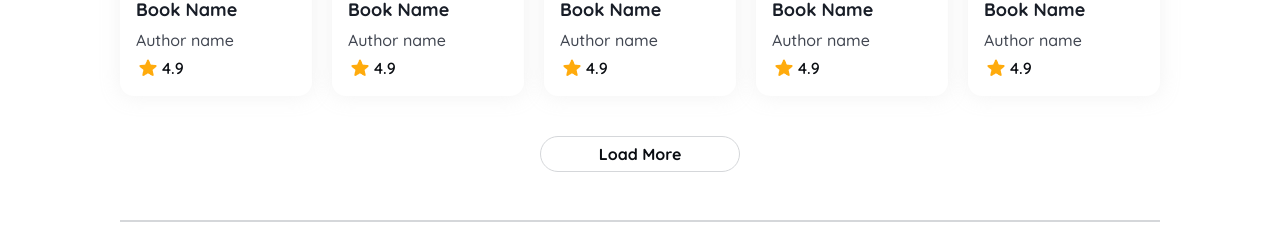
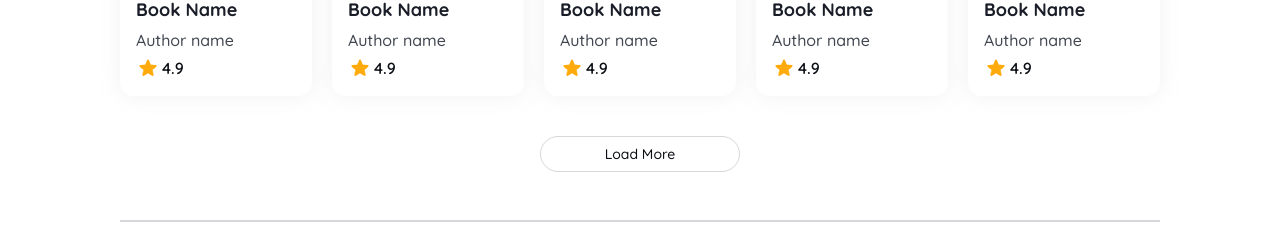
Before and after one commit to cindynufa/project-1-library-app, a React (Vite) app: page / in a window 1280 px wide. Shown: the part 1611-1837 px from the top of the page. Built offline with nearby package versions, Linux system fonts and the light colour scheme.

Commit message:
Feat: added comment in every section

```diff
--- a/src/components/pages/home/HomeAuthors.tsx
+++ b/src/components/pages/home/HomeAuthors.tsx
@@ -4,6 +4,7 @@ import SectionTitle from '../../ui/sectionTitle';
 export default function HomeAuthor() {
   return (
     <section className="flex flex-col gap-10">
+      {/* Popular Author */}
       <div className="w-full border border-neutral-300" />
       <SectionTitle heading="Popular Authors" />
       <div className="flex flex-row w-full gap-5 justify-between">
--- a/src/components/pages/home/HomeCategory.tsx
+++ b/src/components/pages/home/HomeCategory.tsx
@@ -5,6 +5,7 @@ import BookCategoryConst from '../../../constants/BookCategory';
 export default function HomeCategory() {
   return (
     <section className="grid grid-cols-6 w-full gap-4 justify-between">
+      {/* Book Category */}
       {BookCategoryConst.map((bookCategory, index) => (
         <Link to={bookCategory.href} className="cursor-pointer">
           <div
--- a/src/components/pages/home/HomeHero.tsx
+++ b/src/components/pages/home/HomeHero.tsx
@@ -11,6 +11,7 @@ export default function HomeHero() {
 
   return (
     <section className="flex flex-col gap-4">
+      {/* Hero Section */}
       <Carousel
         plugins={[plugin.current]}
         onMouseEnter={plugin.current.stop}
--- a/src/components/pages/home/HomeRecommendation.tsx
+++ b/src/components/pages/home/HomeRecommendation.tsx
@@ -7,18 +7,19 @@ export default function HomeRecommendation() {
   return (
     <section className="flex flex-col gap-10">
       <SectionTitle heading="Recommendation" />
+
+      {/* Recommendation Books List */}
       <div className="grid grid-cols-5 w-full gap-5 justify-between">
         {Array.from({ length: 10 }).map((_, index) => (
           <div key={index}>
-            <Link to='/Detail'>
-            <BookCard title="Book Name" name="Author name" rate={4.9} />
+            <Link to="/Detail">
+              <BookCard title="Book Name" name="Author name" rate={4.9} />
             </Link>
-
           </div>
         ))}
       </div>
       <div className="text-center">
-        <Button className="text-md font-bold">Load More</Button>
+        <Button>Load More</Button>
       </div>
     </section>
   );
```
